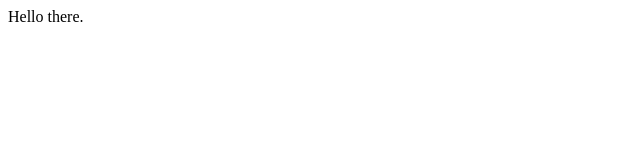
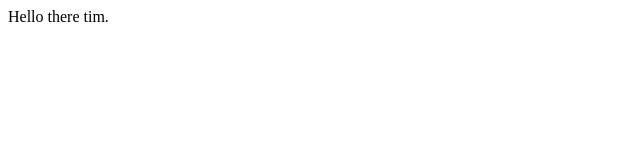
Before and after one commit to fktim01/getrepo-volume-pod, a plain HTML site: page index.html in a window 1280 px wide. Shown: the full height of the page, 0-640 px from the left. Drawn offline with Linux system fonts and the light colour scheme.

Commit message:
Update index.html

```diff
--- a/index.html
+++ b/index.html
@@ -1,5 +1,5 @@
 <html>
 <body>
-Hello there.
+Hello there tim.
 </body>
 </html>
```
